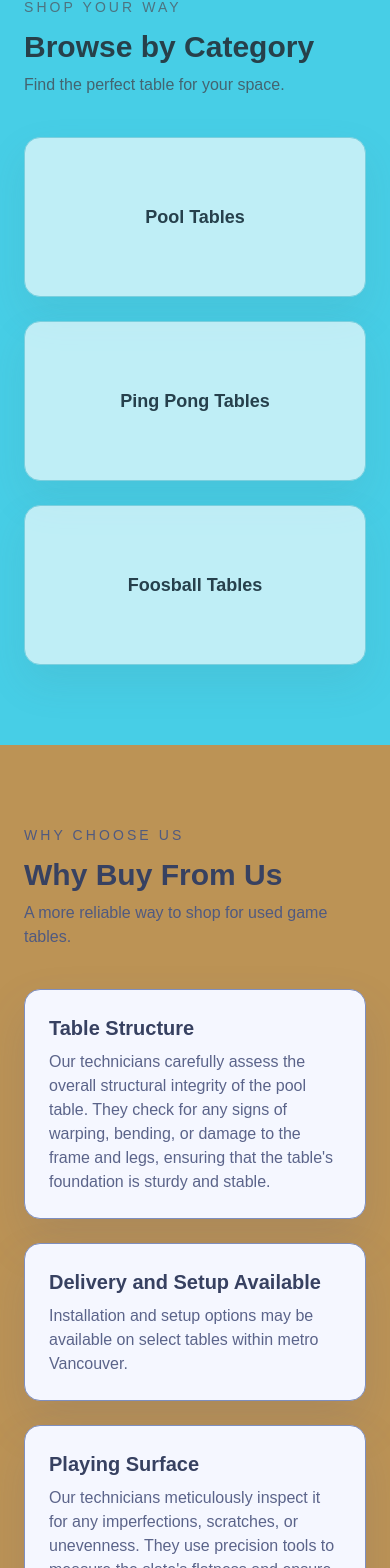
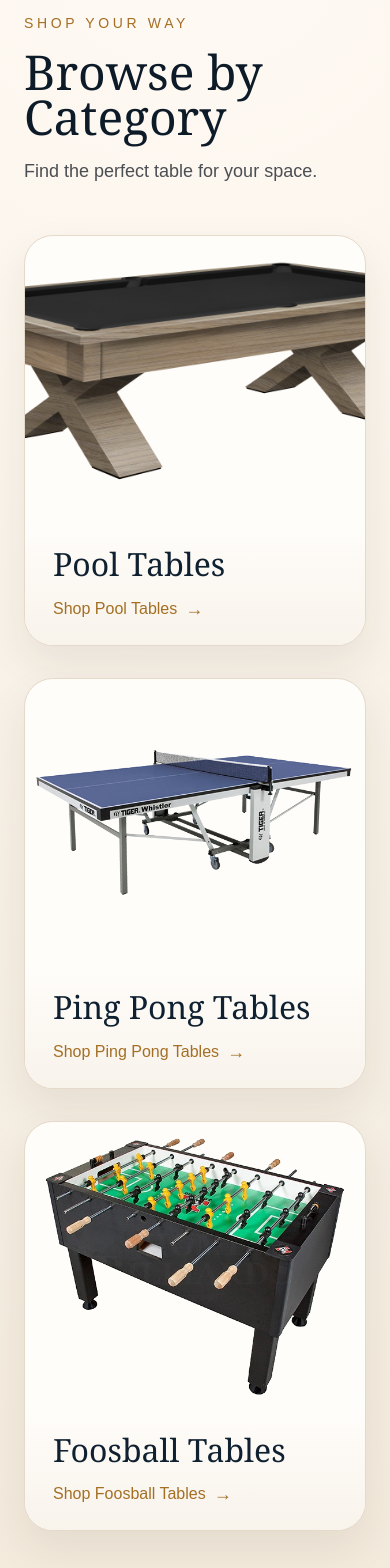
Before and after one commit to disc3110/used-tables-frontend, a Next.js app: page / in a window 390 px wide. Shown: the part 5378-6946 px from the top of the page. Built offline with nearby package versions, Linux system fonts and the light colour scheme.

Commit message:
refactor browse category and why buy from us

```diff
--- a/src/components/sections/CategorySection.tsx
+++ b/src/components/sections/CategorySection.tsx
@@ -1,39 +1,78 @@
+import Image from "next/image";
 import Link from "next/link";
+
+const categories = [
+  {
+    title: "Pool Tables",
+    href: "/products/pool-tables",
+    cta: "Shop Pool Tables",
+    imageSrc: "/images/products/WalnutEncore.png",
+    imageAlt: "Pool table",
+  },
+  {
+    title: "Ping Pong Tables",
+    href: "/products/ping-pong",
+    cta: "Shop Ping Pong Tables",
+    imageSrc: "/images/products/whistler-indoor.png",
+    imageAlt: "Ping pong table",
+  },
+  {
+    title: "Foosball Tables",
+    href: "/products/foosball",
+    cta: "Shop Foosball Tables",
+    imageSrc: "/images/products/tornado-classic.png",
+    imageAlt: "Foosball table",
+  },
+];
 
 export default function CategorySection() {
   return (
-    <section className="bg-[#47cee6] px-6 py-20">
+    <section className="bg-[radial-gradient(circle_at_top,#fffaf4_0%,#f6efe4_58%,#f3eadc_100%)] px-6 py-24 md:py-28">
       <div className="mx-auto max-w-7xl">
-        <div className="mb-10">
-          <p className="text-sm font-medium uppercase tracking-[0.22em] text-[#4d7380]">
+        <div className="mb-12">
+          <p className="text-sm font-medium uppercase tracking-[0.26em] text-[#a46f24]">
             Shop Your Way
           </p>
-          <h2 className="mt-3 text-3xl font-bold text-[#27404a]">
+          <h2 className="mt-4 text-5xl leading-[0.94] text-[#0d1b29] [font-family:Georgia,Times,'Times_New_Roman',serif] md:text-7xl">
             Browse by Category
           </h2>
-          <p className="mt-2 text-[#446470]">
+          <p className="mt-4 max-w-2xl text-lg leading-8 text-[#4b4e53]">
             Find the perfect table for your space.
           </p>
         </div>
 
-        <div className="grid grid-cols-1 gap-6 md:grid-cols-3">
-          <Link href="/products/pool-tables">
-            <div className="flex h-40 cursor-pointer items-center justify-center rounded-2xl border border-[#79cfde] bg-white/65 text-lg font-semibold text-[#26404c] shadow-[0_18px_40px_rgba(74,120,132,0.12)] transition duration-300 hover:-translate-y-1 hover:bg-white/80">
-              Pool Tables
-            </div>
-          </Link>
+        <div className="grid grid-cols-1 gap-8 lg:grid-cols-3">
+          {categories.map((category) => (
+            <Link key={category.title} href={category.href} className="group block">
+              <article className="overflow-hidden rounded-[1.8rem] border border-[#e5d9c9] bg-[#fffdfa] shadow-[0_18px_42px_rgba(46,34,20,0.08)] transition duration-300 hover:-translate-y-2 hover:shadow-[0_28px_58px_rgba(46,34,20,0.14)]">
+                <div className="relative h-72 overflow-hidden">
+                  <Image
+                    src={category.imageSrc}
+                    alt={category.imageAlt}
+                    fill
+                    sizes="(max-width: 1023px) 100vw, 33vw"
+                    className="object-cover transition duration-500 group-hover:scale-[1.04]"
+                  />
+                </div>
 
-          <Link href="/products/ping-pong">
-            <div className="flex h-40 cursor-pointer items-center justify-center rounded-2xl border border-[#79cfde] bg-white/65 text-lg font-semibold text-[#26404c] shadow-[0_18px_40px_rgba(74,120,132,0.12)] transition duration-300 hover:-translate-y-1 hover:bg-white/80">
-              Ping Pong Tables
-            </div>
-          </Link>
+                <div className="bg-[linear-gradient(180deg,#fffdfa_0%,#f8f3eb_100%)] px-7 py-6">
+                  <h3 className="text-[2rem] leading-[1.02] text-[#0f2030] [font-family:Georgia,Times,'Times_New_Roman',serif]">
+                    {category.title}
+                  </h3>
 
-          <Link href="/products/foosball">
-            <div className="flex h-40 cursor-pointer items-center justify-center rounded-2xl border border-[#79cfde] bg-white/65 text-lg font-semibold text-[#26404c] shadow-[0_18px_40px_rgba(74,120,132,0.12)] transition duration-300 hover:-translate-y-1 hover:bg-white/80">
-              Foosball Tables
-            </div>
-          </Link>
+                  <div className="mt-4 inline-flex items-center gap-2 text-base font-medium text-[#a46f24] transition group-hover:text-[#85561c]">
+                    <span>{category.cta}</span>
+                    <span
+                      aria-hidden="true"
+                      className="text-lg leading-none transition duration-300 group-hover:translate-x-1"
+                    >
+                      &rarr;
+                    </span>
+                  </div>
+                </div>
+              </article>
+            </Link>
+          ))}
         </div>
       </div>
     </section>
--- a/src/components/sections/WhyUsSection.tsx
+++ b/src/components/sections/WhyUsSection.tsx
@@ -23,32 +23,37 @@ export default function WhyUsSection() {
   ];
 
   return (
-    <section className="bg-[#bc9355] px-6 py-20">
+    <section className="bg-[linear-gradient(180deg,#f2e8d9_0%,#efe4d4_100%)] px-6 py-24 md:py-28">
       <div className="mx-auto max-w-7xl">
-        <div className="mb-10">
-          <p className="text-sm font-medium uppercase tracking-[0.22em] text-[#505a80]">
+        <div className="mb-12">
+          <p className="text-sm font-medium uppercase tracking-[0.26em] text-[#a46f24]">
             Why Choose Us
           </p>
-          <h2 className="mt-3 text-3xl font-bold text-[#374161]">
+          <h2 className="mt-4 text-5xl leading-[0.94] text-[#0d1b29] [font-family:Georgia,Times,'Times_New_Roman',serif] md:text-6xl">
             Why Buy From Us
           </h2>
-          <p className="mt-2 text-[#505a80]">
+          <p className="mt-4 max-w-2xl text-lg leading-8 text-[#4b4e53]">
             A more reliable way to shop for used game tables.
           </p>
         </div>
 
-        <div className="grid grid-cols-1 gap-6 md:grid-cols-2">
-          {items.map((item) => (
+        <div className="overflow-hidden rounded-[2rem] border border-[#e3d5c1] bg-[#fffdfa] shadow-[0_20px_44px_rgba(46,34,20,0.08)]">
+          <div className="grid grid-cols-1 md:grid-cols-2 xl:grid-cols-4">
+            {items.map((item, index) => (
               <div
                 key={item.title}
-              className="rounded-2xl border border-[#7e8ebf] bg-[#f5f7ff] p-6 shadow-[0_22px_48px_rgba(80,90,128,0.15)]"
+                className={`px-7 py-8 md:px-8 ${index > 0 ? "border-t border-[#ebe1d3]" : ""} ${index >= 2 ? "md:border-t md:border-[#ebe1d3]" : "md:border-t-0"} ${index % 2 === 1 ? "md:border-l md:border-[#ebe1d3]" : "md:border-l-0"} ${index > 0 ? "xl:border-l xl:border-[#ebe1d3]" : "xl:border-l-0"} xl:border-t-0`}
               >
-              <h3 className="text-xl font-semibold text-[#374161]">
+                <div className="mb-5 h-px w-14 bg-[#c89f57]" />
+                <h3 className="text-[1.9rem] leading-[1.02] text-[#0f2030] [font-family:Georgia,Times,'Times_New_Roman',serif]">
                   {item.title}
                 </h3>
-              <p className="mt-2 text-[#5b648a]">{item.description}</p>
+                <p className="mt-4 text-[1rem] leading-8 text-[#4e5157]">
+                  {item.description}
+                </p>
               </div>
             ))}
+          </div>
         </div>
       </div>
     </section>
```
Lines whose indentation alone changed are shown as unchanged.
